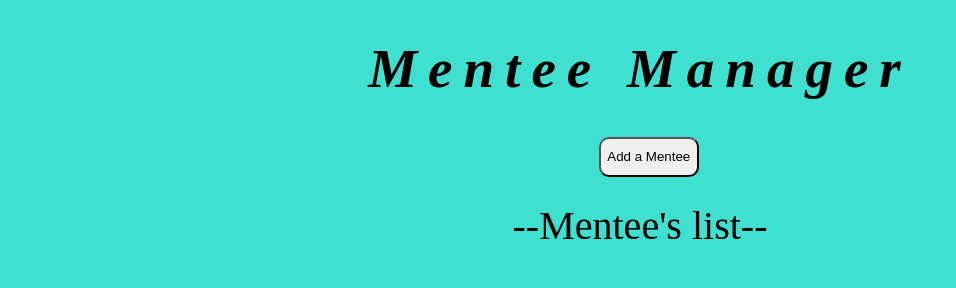
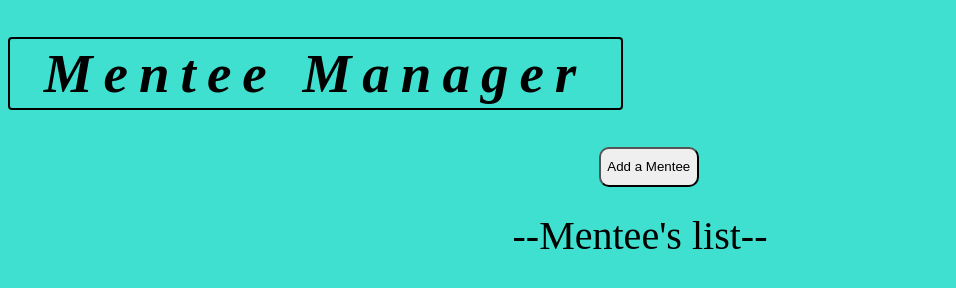
Before and after one commit to BharathKumarRavichandran/Mentee-Manager, a plain HTML site: page index.html in a window 1280 px wide. Shown: the whole page, without its empty margins (0-956 px from the left). Drawn offline with Linux system fonts and the light colour scheme.

Commit message:
heading h1 designed

```diff
--- a/main.css
+++ b/main.css
@@ -2,12 +2,17 @@ html{
 	background: #40e0d0;
 }
 
-h1{
+#heading{
 	text-align: center;
 	font-family: Times New Roman;
 	font-style: italic;
 	font-size: 55px;
 	letter-spacing: 0.2em;
+	border-style: solid;
+	border-radius: 4px;
+	border-width: 2px;
+	width: 11em;
+	padding: 3px;
 }
 
 #addButton{
```
